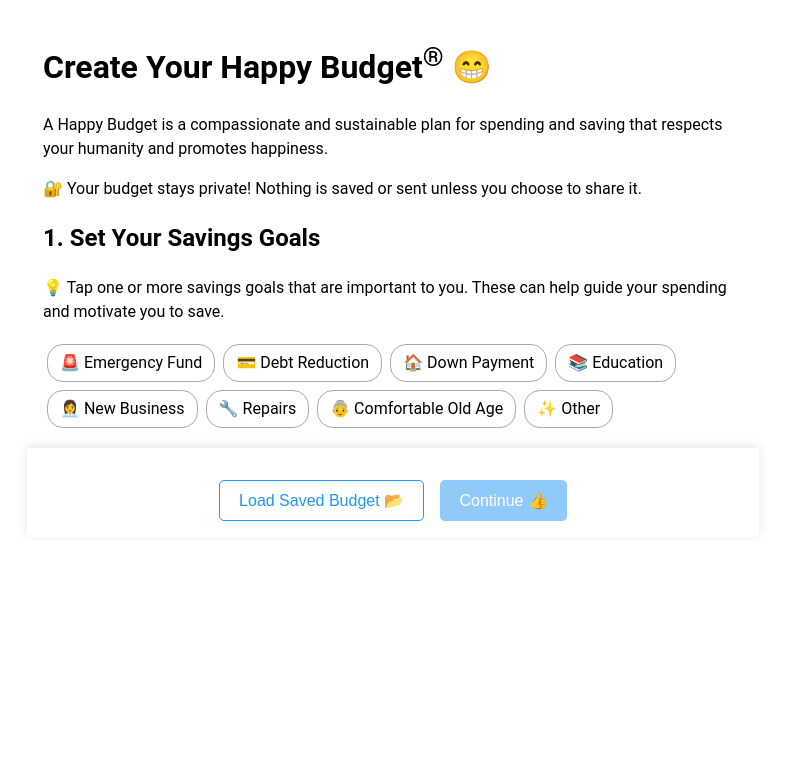
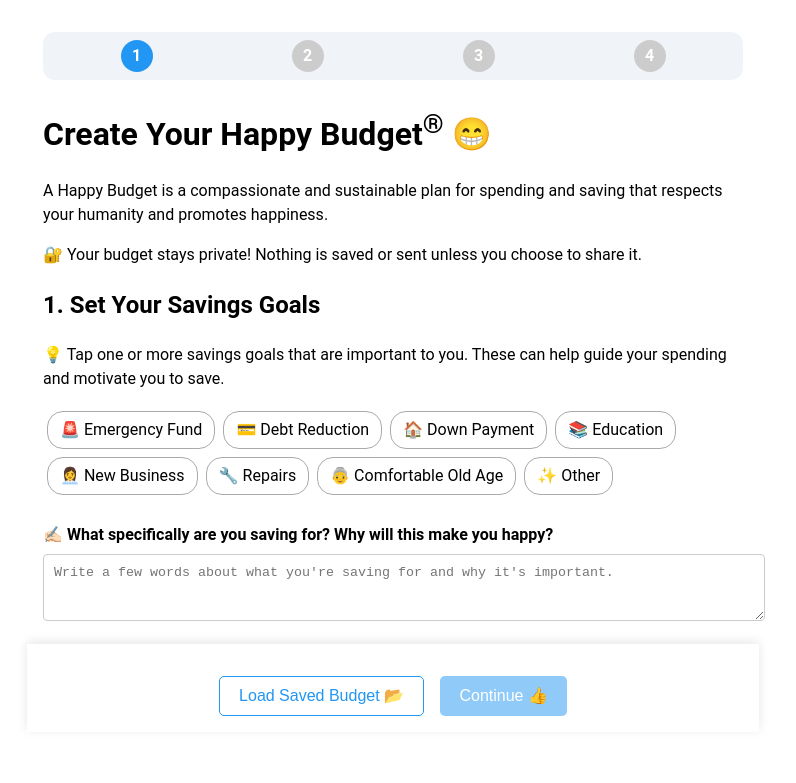
Before and after one commit to Bwhysel/Happy-Budget, a plain HTML site: page index.html in a window 1280 px wide. Shown: the whole page, without its empty margins (247-1043 px from the left). Drawn offline with Linux system fonts and the light colour scheme.

Commit message:
Added Progress Bar, Fixes

```diff
--- a/index.html
+++ b/index.html
@@ -8,12 +8,24 @@
 </head>
 <body>
     <main>
+      <!-- Step Progress Bar -->
+      <div id="stepProgressBar">
+      <div class="step-indicator" data-step="1">1</div>
+      <div class="step-indicator" data-step="2">2</div>
+      <div class="step-indicator" data-step="3">3</div>
+      <div class="step-indicator" data-step="4">4</div></div>
     <h1>Create Your Happy Budget<sup>®</sup> 😁</h1>
     <p>A Happy Budget is a compassionate and sustainable plan for spending and saving that respects your humanity and promotes happiness.</p>
     <p>🔐 Your budget stays private! Nothing is saved or sent unless you choose to share it.</p>    <div id="step1" class="step active">
 <h2>1. Set Your Savings Goals</h2>
       <p>💡 Tap one or more savings goals that are important to you. These can help guide your spending and motivate you to save.</p>
-      <div id="savingsGoalsList"></div>      <div class="nav-buttons">
+      <div id="savingsGoalsList"></div>
+      <div style="margin-top: 1.5em;">
+        <label for="goalReflection"><strong>✍🏻 What specifically are you saving for? Why will this make you happy?</strong></label>
+        <textarea id="goalReflection" rows="3" placeholder="Write a few words about what you're saving for and why it's important."
+          style="width: 100%; margin-top: 0.5em; padding: 0.75em; border: 1px solid #ccc; border-radius: 4px;"></textarea>
+      </div>
+      <div class="nav-buttons">
         <button id="loadBudgetBtn" class="secondary">Load Saved Budget 📂</button>
         <button id="continueButtonSavings" disabled>Continue 👍</button>
       </div>
@@ -27,6 +39,7 @@
         <input type="number" id="takeHomePayInput" class="untouched" placeholder="e.g. 8000" min="0" step="10">
       </div>
       <div id="expenseGrid"></div>
+    <!-- Progress bars only -->
     <div id="progressBars">
       <div class="progress-row">
         <div class="progress-section">
@@ -39,11 +52,14 @@
           <progress id="categoryProgress" value="0" max="13"></progress>
         </div>
       </div>
+    </div>
+
+    <!-- Navigation: back is always visible; continue is disabled until ready -->
     <div class="nav-buttons">
       <button id="backTo1">← Back</button>
       <button id="continueTo2_5" disabled>Continue 👍</button>
     </div>
-      </div>
+
     </div>
     <div id="step3" class="step">
       <h2>3: Reflect & Adjust</h2>
@@ -78,7 +94,8 @@
         <button id="backTo2From3">← Back to Step 2</button>
         <button id="continueTo4" disabled>Continue to Step 4 →</button>
       </div>
-    </div>    <div id="step4" class="step">
+    </div>
+    <div id="step4" class="step">
       <h2>4. Commit to Your Happy Budget</h2>
       <p>👏 Congratulations! You're almost done! Here's your budget summary and next steps.</p>
 
@@ -111,16 +128,23 @@
             </table>
           </div>
         </section>
-
+        <p>You said working with this Happy Budget<sup>®</sup> makes you feel:
+          <span id="happinessEmoji" style="font-size: 1.5em;"></span>
+        </p>
         <section id="commitmentSection">
           <h3>✍️ Your Commitment</h3>
           <p>Take a moment to commit to your next steps:</p>
           <textarea id="commitmentText" placeholder="I will... (e.g., automate savings, reduce spending on X, share my plan with Y)" rows="4"></textarea>
         </section>
-      </div>      <div class="nav-buttons">
-        <button id="printBudgetBtn">Print Your Budget 🖨️</button>
-        <button id="saveBudgetBtn">Save My Budget 💾</button>
       </div>
+
+      <div class="nav-buttons">
+        <button onclick="budgetApp.goToStep(3)">Back</button>
+        <button id="printBudgetBtn">Print</button>
+        <button id="saveBudgetBtn">Save</button>
+      </div>
+
+
     </div>
 
     <script src="script.js"></script>
--- a/script.js
+++ b/script.js
@@ -1,5 +1,5 @@
 document.addEventListener('DOMContentLoaded', () => {
-  const savingsGoals = ['🚨 Emergency Fund','💳 Debt Reduction','🏠 Down Payment','📚 Education','👩‍💼 New Business','🔧 Repairs','👵 Comfortable Old Age','✨ Other'];
+  const savingsGoals = ['🚨 Emergency Fund', '💳 Debt Reduction', '🏠 Down Payment', '📚 Education', '👩‍💼 New Business', '🔧 Repairs', '👵 Comfortable Old Age', '✨ Other'];
   const categories = [
     { name: 'Savings & Debt Reduction', emoji: '💰', defaultPct: 0.10 },
     { name: 'Housing', emoji: '🏠', defaultPct: 0.30 },
@@ -22,16 +22,27 @@ document.addEventListener('DOMContentLoaded', () => {
     selectedGoals: [],
     takeHomePay: 0,
     otherInput: null,
-    happinessLevel: null, // 0-4 representing the selected emoji
+    happinessLevel: null, // 0–4 representing the selected emoji
+
     expenseState: {
       allocations: {},
       getTotal() {
-        return Object.values(this.allocations).reduce((sum,val)=>sum+(parseFloat(val)||0),0);
+        return Object.values(this.allocations).reduce((sum, val) => sum + (parseFloat(val) || 0), 0);
       }
-    },    goToStep(n) {
-      document.querySelectorAll('.step').forEach(s=>s.classList.remove('active'));
+    },
+
+    goToStep(n) {
+      document.querySelectorAll('.step-indicator').forEach(dot => {
+        dot.classList.remove('active');
+      });
+
+      document.querySelector(`.step-indicator[data-step="${n}"]`)?.classList.add('active');
+
+      document.querySelectorAll('.step').forEach(s => s.classList.remove('active'));
+
       const nextStep = document.getElementById(`step${n}`);
       nextStep.classList.add('active');
+
       if (n === 3) {
         renderValueChart();
         renderFeedback();
@@ -40,6 +51,7 @@ document.addEventListener('DOMContentLoaded', () => {
       }
     }
   };
+
 
   function getRemaining() {
     return budgetApp.takeHomePay - budgetApp.expenseState.getTotal();
@@ -61,15 +73,16 @@ document.addEventListener('DOMContentLoaded', () => {
     const remaining = getRemaining();
 
     if (budgetApp.otherInput) {
-      budgetApp.otherInput.placeholder = `e.g. ${Math.max(0,Math.round(remaining))}`;
+      budgetApp.otherInput.placeholder = `e.g. ${Math.max(0, Math.round(remaining))}`;
     }
 
     const bp = document.getElementById('budgetProgress');
     if (remaining < 0) {
       bp.classList.add('negative');
-      document.getElementById('remainingLabel').innerHTML = `<span class="overspent-label">⚠️ ($${Math.abs(Math.round(remaining)).toLocaleString()} overspent)</span>`;    } else {
+      document.getElementById('remainingLabel').innerHTML = `<span class="overspent-label">⚠️ ($${Math.abs(Math.round(remaining)).toLocaleString()} overspent)</span>`;
+    } else {
       bp.classList.remove('negative');
-      document.getElementById('remainingLabel').textContent = `($${Math.max(0,Math.round(remaining)).toLocaleString()} remaining)`;
+      document.getElementById('remainingLabel').textContent = `($${Math.max(0, Math.round(remaining)).toLocaleString()} remaining)`;
     }
 
     bp.value = Math.min(100, Math.round((totalAlloc / budgetApp.takeHomePay) * 100));
@@ -134,7 +147,7 @@ function tryNext(input, select, name) {
 
     const select = document.createElement('select');
     select.innerHTML = '<option value="">Pick a value...</option>';
-    ['Autonomy','Basic Needs','Empowerment','Financial Security','Fun & Leisure','Giving & Helping Others','Health','Learning','None','Respect','Social Connectedness'].forEach(val => {
+    ['Autonomy', 'Basic Needs', 'Empowerment', 'Financial Security', 'Fun & Leisure', 'Giving & Helping Others', 'Health', 'Learning', 'None', 'Respect', 'Social Connectedness'].forEach(val => {
       const opt = document.createElement('option');
       opt.value = val;
       opt.textContent = val;
@@ -207,7 +220,7 @@ function tryNext(input, select, name) {
     }
   });
 
-  takeHomePayInput.addEventListener('keydown', function(e) {
+  takeHomePayInput.addEventListener('keydown', function (e) {
     if (e.key === 'Enter') this.blur();
   });
 
@@ -222,6 +235,7 @@ function tryNext(input, select, name) {
   });
 
   renderSavingsGoals();
+  document.querySelector('.step-indicator[data-step="1"]')?.classList.add('active');
 
   // --- Step 3 Logic ---  // Step 3 rendering functions
 
@@ -239,7 +253,8 @@ function tryNext(input, select, name) {
       }
     });
 
-    const total = Object.values(values).reduce((a,b) => a + b, 0);    Object.entries(values).forEach(([label, amount]) => {      const pct = Math.round((amount / total) * 100);
+    const total = Object.values(values).reduce((a, b) => a + b, 0); Object.entries(values).forEach(([label, amount]) => {
+      const pct = Math.round((amount / total) * 100);
       const bar = document.createElement('div');
       const barContainer = document.createElement('div');
       barContainer.className = 'value-bar-container';
@@ -331,14 +346,14 @@ function tryNext(input, select, name) {
       if (val && amt > 0) used.add(val);
     });
     const all = [
-      'Autonomy','Basic Needs','Empowerment','Financial Security','Fun & Leisure',
-      'Giving & Helping Others','Health','Learning','None','Respect','Social Connectedness'
+      'Autonomy', 'Basic Needs', 'Empowerment', 'Financial Security', 'Fun & Leisure',
+      'Giving & Helping Others', 'Health', 'Learning', 'None', 'Respect', 'Social Connectedness'
     ];
     const unused = all.filter(v => !used.has(v));
     document.getElementById('zeroValueFeedback').textContent = unused.length
       ? `💡 You didn’t allocate anything to: ${unused.join(', ')}.`
       : `✅ You allocated something to every value.`;
-  }  function saveFinalData() {
+  } function saveFinalData() {
     // Get the current date for the filename
     const now = new Date();
     const dateStr = now.toISOString().split('T')[0];
@@ -408,7 +423,7 @@ function tryNext(input, select, name) {
   });
 
   document.getElementById('continueTo2_5').addEventListener('click', () => budgetApp.goToStep(3));
-  document.getElementById('backTo2From3').addEventListener('click', () => budgetApp.goToStep(2));    document.getElementById('continueTo4').addEventListener('click', () => {
+  document.getElementById('backTo2From3').addEventListener('click', () => budgetApp.goToStep(2)); document.getElementById('continueTo4').addEventListener('click', () => {
     budgetApp.goToStep(4);
     renderStep4Summary();
   });
@@ -422,6 +437,12 @@ function tryNext(input, select, name) {
       chip.className = 'goal-chip';
       chip.textContent = goal;
       goalsList.appendChild(chip);
+      const emojiMap = ['😢', '😕', '😐', '😊', '😁'];
+      const emojiSpan = document.getElementById('happinessEmoji');
+      if (emojiSpan && typeof budgetApp.happinessLevel === 'number') {
+        emojiSpan.textContent = emojiMap[budgetApp.happinessLevel] || '';
+      }
+
     });
 
     // Render budget categories table
@@ -453,12 +474,12 @@ function tryNext(input, select, name) {
   }
 
   // Add this near the end of the DOMContentLoaded event listener
-    document.getElementById('loadBudgetInput').addEventListener('change', function(e) {
+  document.getElementById('loadBudgetInput').addEventListener('change', function (e) {
     const file = e.target.files[0];
     if (!file) return;
 
     const reader = new FileReader();
-    reader.onload = function(e) {
+    reader.onload = function (e) {
       try {
         const data = JSON.parse(e.target.result);
 
--- a/style.css
+++ b/style.css
@@ -404,3 +404,39 @@ button {
     padding: 0.5em;
   }
 }
+/* Step Progress Bar */
+#stepProgressBar {
+  display: flex;
+  justify-content: space-around;
+  margin: 1em 0 1.5em;
+  padding: 0.5em;
+  background: #f0f4f8;
+  border-radius: 12px;
+  position: sticky;
+  top: 0;
+  z-index: 10;
+}
+
+.step-indicator {
+  width: 2em;
+  height: 2em;
+  border-radius: 50%;
+  background: #ccc;
+  color: white;
+  font-weight: bold;
+  display: flex;
+  align-items: center;
+  justify-content: center;
+  font-size: 1em;
+}
+
+.step-indicator.active {
+  background: #2196f3;
+}
+
+/* Optional: hide on very small screens */
+@media (max-width: 400px) {
+  #stepProgressBar {
+    display: none;
+  }
+}
```
Lines whose indentation alone changed are shown as unchanged.
